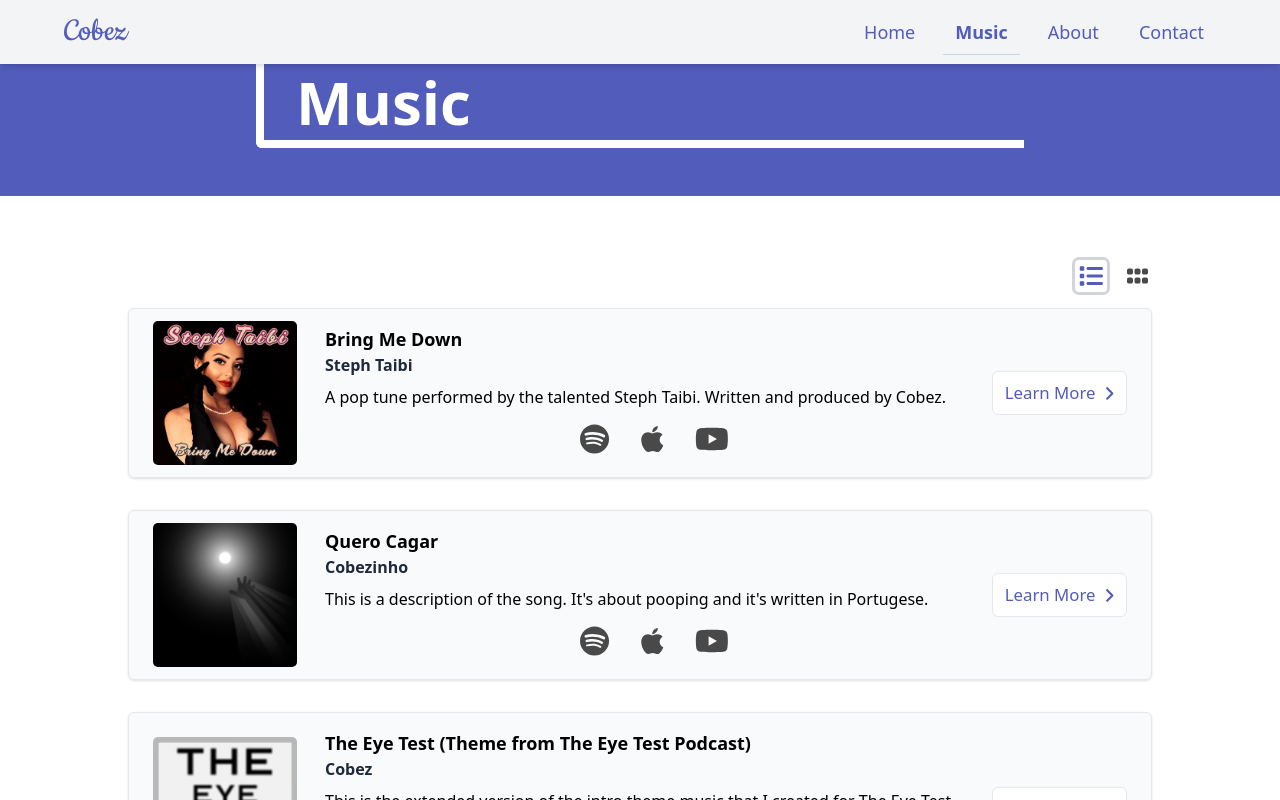
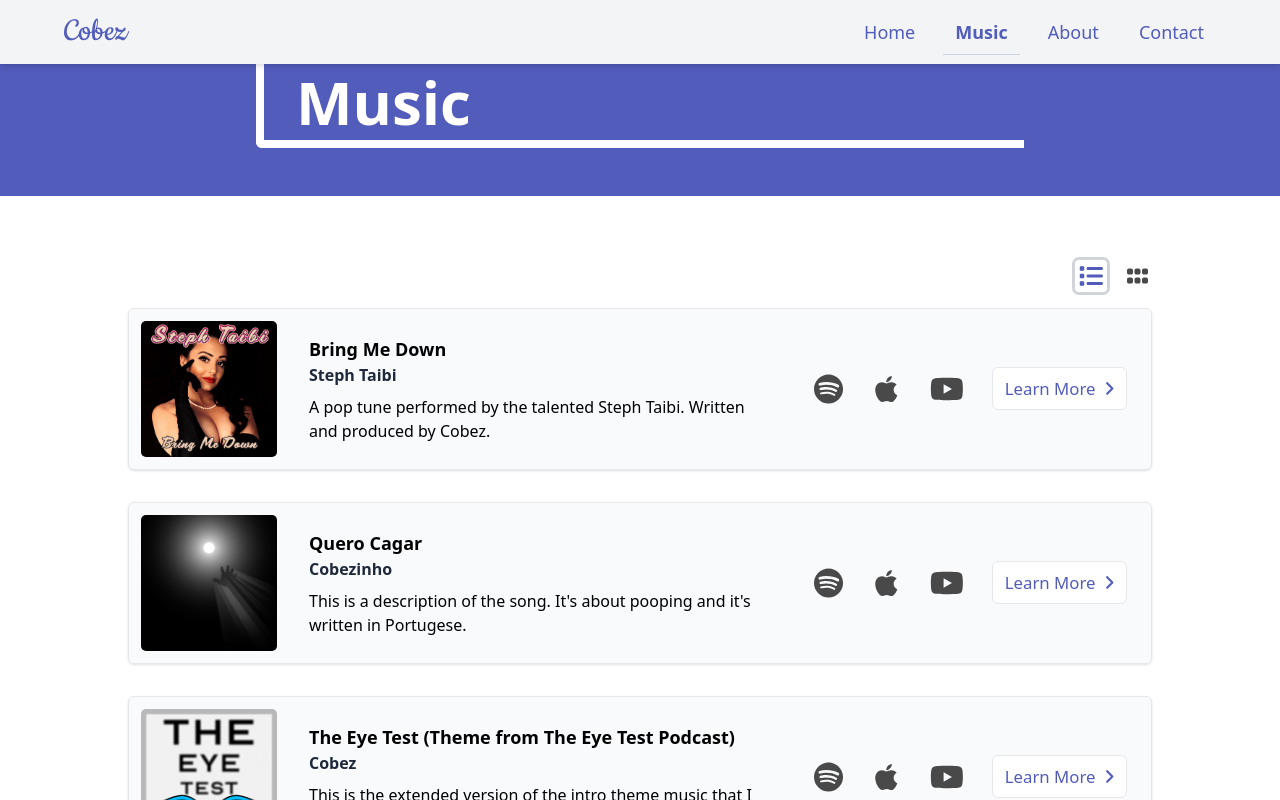
Before and after one commit to jcobert/cobez-music, a Next.js app: page /music in a window 1280 px wide. Shown: the top 800 px of the page. Built offline with nearby package versions, Linux system fonts and the light colour scheme; a web font is replaced by a local one.

Commit message:
refine song card at large breakpoint

```diff
--- a/components/SongCard.jsx
+++ b/components/SongCard.jsx
@@ -18,11 +18,11 @@ function SongCard(props) {
     <div className="shadow rounded-md">
       {/* Content */}
       <div className="border bg-slate-50 pb-4 md:pb-0 rounded-md">
-        <div className="flex flex-col md:flex-row justify-center items-center px-4">
+        <div className="flex flex-col md:flex-row justify-center items-center px-4 lg:pl-0">
           {/* Artwork */}
           <div className="h-56 w-56 md:h-32 md:w-32 lg:h-40 lg:w-40 flex items-center justify-center">
             <div
-              className="bg-contain bg-no-repeat bg-center p-24 md:p-16 lg:p-[4.5rem]"
+              className="bg-contain bg-no-repeat bg-center p-24 md:p-16 lg:p-[4.25rem]"
               style={{
                 backgroundImage: `url(${song.data.artwork})`,
                 borderRadius: 5,
@@ -30,17 +30,17 @@ function SongCard(props) {
             ></div>
           </div>
           {/* Body */}
-          <div className="flex flex-col items-center gap-y-4 md:gap-y-2 md:pl-5 mt-3 md:mt-0 md:py-4 md:flex-1">
+          <div className="flex flex-col items-center gap-y-4 md:gap-y-2 md:pl-5 mt-3 md:mt-0 md:py-4 md:flex-1 lg:pr-2">
             {/* Title */}
             <div className="flex flex-col items-center md:items-start md:self-start text-center md:text-left">
               <h4 className="text-lg font-bold">{song.data.title}</h4>
               <h5 className="text-slate-800 font-bold">{song.data.artist}</h5>
             </div>
             {/* Description */}
-            <div className="md:self-start">
+            <div className="md:self-start lg:w-11/12">
               <p>{song.data.description}</p>
             </div>
-            <div className="flex flex-col md:flex-row w-full justify-center items-center gap-y-4">
+            <div className="flex flex-col md:flex-row w-full justify-center items-center gap-y-4 lg:hidden">
               {/* Stream Links */}
               <div className="flex w-full md:w-9/12 items-center justify-around md:justify-center md:gap-x-8 text-5xl md:text-3xl text-theme-tertiary p-2 md:p-1 flex-1">
                 <a
@@ -62,7 +62,7 @@ function SongCard(props) {
                   <FontAwesomeIcon icon={faYoutube} />
                 </a>
               </div>
-              {/* Learn More Button - md */}
+              {/* Learn More Button */}
               <div className="w-full text-center flex-1 mb-4 md:mb-0 lg:hidden">
                 <Link href={`/music/${song.slug}`}>
                   <a className="mx-auto rounded-md p-4 md:p-2 md:w-36 w-10/12 sm:max-w-[12rem] bg-white hover:bg-theme-primary text-theme-primary hover:text-white border text-lg md:text-base flex gap-x-2 justify-center items-center transition-all">
@@ -73,6 +73,29 @@ function SongCard(props) {
               </div>
             </div>
           </div>
+          {/* --- Large Breakpoint Only --- */}
+          <div className="hidden lg:flex gap-x-4">
+            {/* Stream Links - lg */}
+            <div className="flex w-full md:w-9/12 items-center justify-around md:justify-center md:gap-x-8 text-5xl md:text-3xl text-theme-tertiary p-2 md:p-1 flex-1">
+              <a
+                className="hover:text-theme-primary transition"
+                href={song.data.links.spotify}
+              >
+                <FontAwesomeIcon icon={faSpotify} />
+              </a>
+              <a
+                className="hover:text-theme-primary transition"
+                href={song.data.links.apple}
+              >
+                <FontAwesomeIcon icon={faApple} />
+              </a>
+              <a
+                className="hover:text-theme-primary transition"
+                href={song.data.links.youtube}
+              >
+                <FontAwesomeIcon icon={faYoutube} />
+              </a>
+            </div>
             {/* Learn More Button - lg */}
             <div className="text-center hidden lg:block px-2">
               <Link href={`/music/${song.slug}`}>
@@ -81,6 +104,7 @@ function SongCard(props) {
                   <FontAwesomeIcon className="" icon={faAngleRight} />
                 </a>
               </Link>
+            </div>
           </div>
         </div>
       </div>
```
Lines whose indentation alone changed are shown as unchanged.
